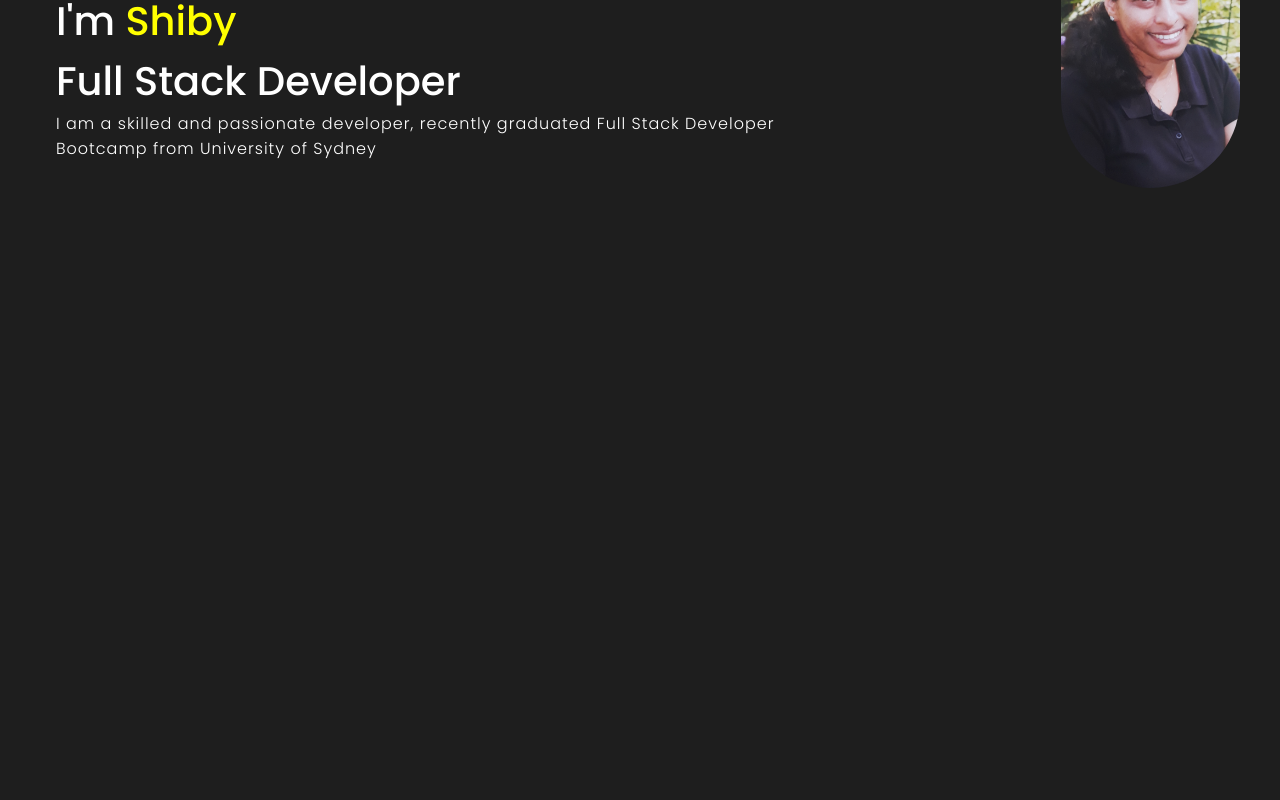
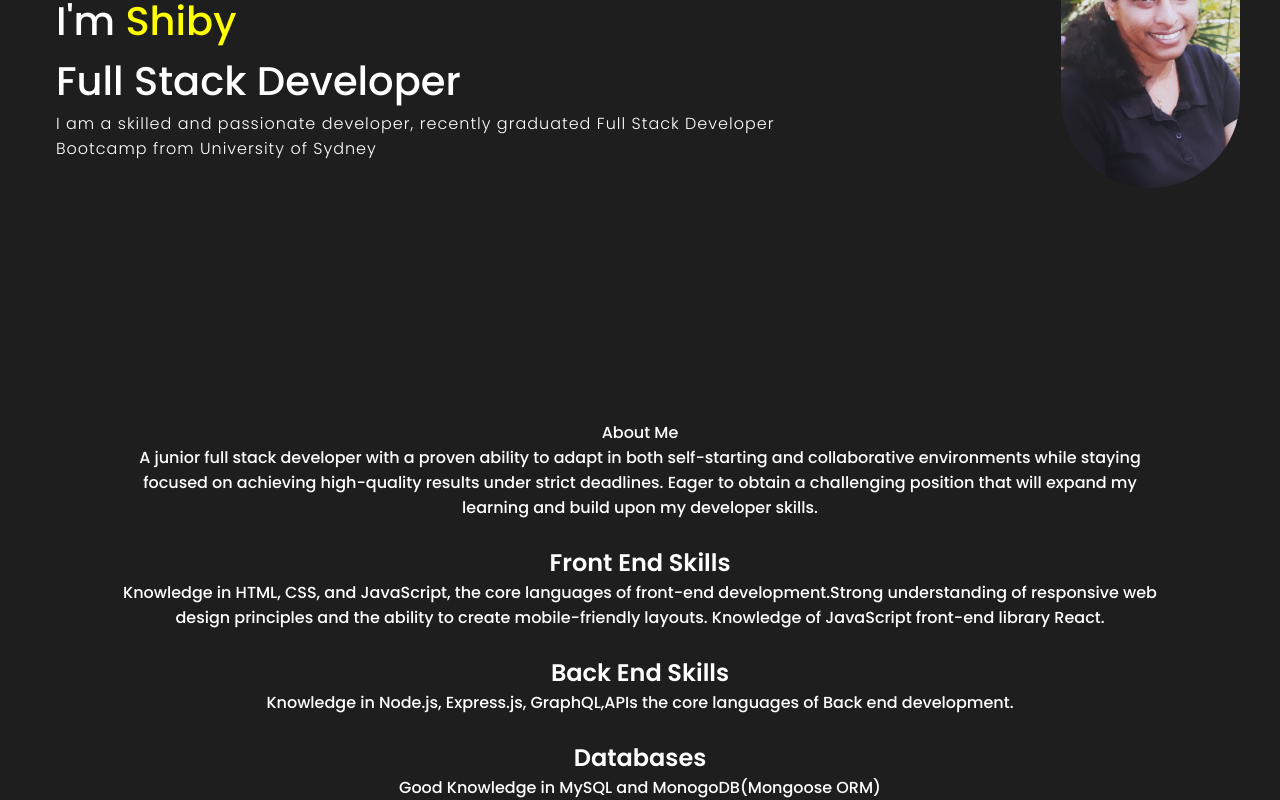
Before and after one commit to Shiby-Mathew/Portfolio-Shiby, a React (Create React App) app: page / in a window 1280 px wide. Shown: the part 284-1084 px from the top of the page. Before the commit the page ends 1024 px from the top, so only its background shows below. Built offline with nearby package versions, Linux system fonts and the light colour scheme; a web font is replaced by a local one.

Commit message:
added about me section

```diff
--- a/src/App.js
+++ b/src/App.js
@@ -1,11 +1,13 @@
 import Navbar from "./components/NavBar/navbar";
 import Intro from "./components/Intro/intro";
+import Skills from "./components/Skills/skills";
 
 function App() {
   return (
     <div className="App">
       <Navbar />
       <Intro />
+      <Skills />
     </div>
   );
 }
--- a/src/components/Intro/intro.css
+++ b/src/components/Intro/intro.css
@@ -8,15 +8,6 @@
 }
 
 .bg {
-  /*
-  top: -4rem;
-  right: 0;
-  z-index: -1;
-  width: 30vh;
-  height: 42vh;
-  object-fit: cover;
-  border-radius: 100px;;
-   */
   margin-top: 7rem;
   width: 14vw;
   height: 35vh;
@@ -30,13 +21,14 @@
 
 .introContent {
   margin-top: 9rem;
-  height: 100vh;
+  height: 60vh;
   width: 100vw;
   padding: 1rem;
   font-size: 2.5rem;
   /* font-weight: 500; */
   display: flex;
   flex-direction: column;
+  /* height:60%; */
 }
 .hello {
   font-size: 1.5rem;
@@ -50,7 +42,6 @@
   font-weight: 300;
   letter-spacing: 1px;
 }
-
 
 @media screen and (max-width: 840px) {
   .bg {
--- a/src/components/NavBar/navbar.css
+++ b/src/components/NavBar/navbar.css
@@ -1,4 +1,5 @@
 .navbar {
+  background-color: rgb(30, 30, 30);
   height: 5rem;
   width: 100vw;
   margin: 0 auto;
@@ -6,7 +7,6 @@
   display: flex;
   align-items: center;
   justify-content: center;
-
   position: sticky;
   top: 0;
   z-index: 3;
--- a/src/components/Skills/skills.css
+++ b/src/components/Skills/skills.css
@@ -0,0 +1,11 @@
+#skills {
+  overflow: hidden;
+  width: 100vw;
+  max-width: 65rem;
+  margin: 0 auto;
+  display: flex;
+  flex-direction: column;
+  align-items: center;
+  justify-content: center;
+  text-align: center;
+}
--- a/src/components/Skills/skills.js
+++ b/src/components/Skills/skills.js
@@ -1,17 +1,52 @@
-
 import React from "react";
 import "./skills.css";
 
-
-
-const Skills=()=>{
-    return(
-        <section id="skills">
-
-About section
-
-        </section>
-
-    )
+const Skills = () => {
+  return (
+    <section id="skills">
+      <span className="skillTitle">About Me</span>
+      <span className="skillDesc">
+        A junior full stack developer with a proven ability to adapt in both
+        self-starting and collaborative environments while staying focused on
+        achieving high-quality results under strict deadlines. Eager to obtain a
+        challenging position that will expand my learning and build upon my
+        developer skills.
+      </span>
+      <div className="skillBars">
+        <div className="skillBar">
+          <img src="" alt="" className="skillBarImg" />
+          <div className="skillBarText">
+            <h2>Front End Skills</h2>
+            <p>
+              Knowledge in HTML, CSS, and JavaScript, the core languages of
+              front-end development.Strong understanding of responsive web
+              design principles and the ability to create mobile-friendly
+              layouts. Knowledge of JavaScript front-end library React.
+            </p>
+          </div>
+        </div>
+        <div className="skillBar">
+          <img src="" alt="" className="skillBarImg" />
+          <div className="skillBarText">
+            <h2>Back End Skills</h2>
+            <p>
+              Knowledge in Node.js, Express.js, GraphQL,APIs the core languages
+              of Back end development.
+            </p>
+          </div>
+        </div>
+        <div className="skillBar">
+          <img src="" alt="" className="skillBarImg" />
+          <div className="skillBarText">
+            <h2>Databases</h2>
+            <p>Good Knowledge in MySQL and MonogoDB(Mongoose ORM)</p>
+          </div>
+        </div>
+      </div>
+    </section>
+  );
+};
+export default Skills;
+{
+  /* <span className=""></span> */
 }
-export default Skills;
```
